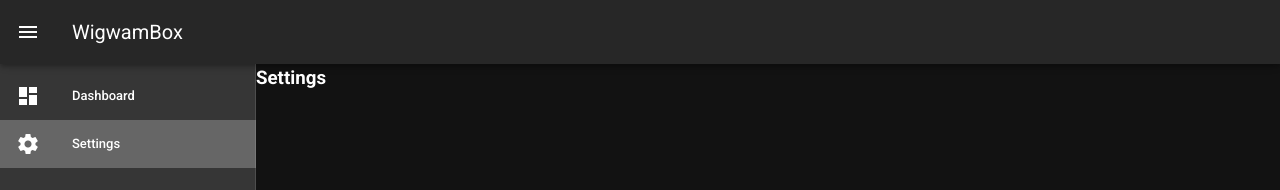
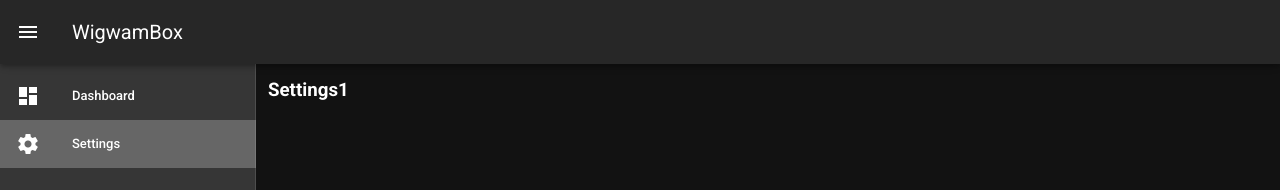
Before and after one commit to daniel-yavorovich/wigwamos-front, a Vue app: page /settings in a window 1280 px wide. Shown: the top 190 px of the page. Built offline with nearby package versions, Linux system fonts and the light colour scheme.

Commit message:
fic dashboard properties

```diff
--- a/src/views/Dashboard.vue
+++ b/src/views/Dashboard.vue
@@ -21,7 +21,7 @@
               <v-list-item-avatar
                   tile
                   size="110">
-                <v-img :src="getConfigImage(config.id)"></v-img>
+                <v-img :src="getConfigImage(growingInfo.config)"></v-img>
               </v-list-item-avatar>
             </v-list-item>
           </v-card>
@@ -151,17 +151,6 @@ export default {
   data() {
     return {
       timer: '',
-      config: {
-        'id': 'autoflowering',
-        'name': 'Autoflowering',
-        'description': 'Autoflowering cannabis varieties automatically switch from vegetative growth to the flowering stage based on age',
-      },
-      period: {
-        'id': 'vegetative',
-        'name': 'Vegetative',
-        'description': 'The vegetative stage of cannabis is where the plant’s growth truly takes off',
-        'day': 17
-      },
       wateringImage: require(`../assets/watering.png`),
       microclimateImage: require(`../assets/microclimate.png`),
       wateringStatus: '',
--- a/src/views/Settings.vue
+++ b/src/views/Settings.vue
@@ -1,6 +1,12 @@
 <template>
   <div>
-    <h3>Settings</h3>
+    <v-container>
+      <v-row class="mb-6" no-gutters>
+        <v-col xs="12" sm="6" md="4" lg="4" xl="4">
+          <h3>Settings1</h3>
+        </v-col>
+      </v-row>
+    </v-container>
   </div>
 </template>
 
```
Also changed, not shown: src/assets/Autoflowering.png (renamed from src/assets/autoflowering.png).
